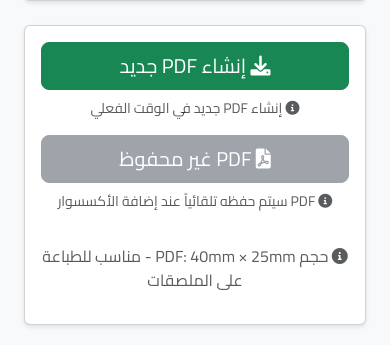
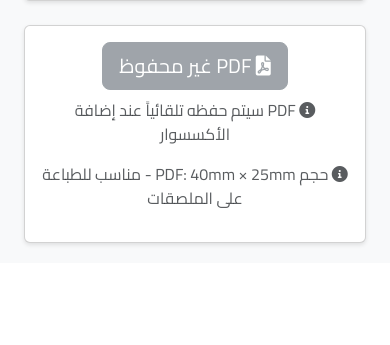
Before and after one commit to FLANsa/Alsaqri-site, a Python web app: template templates/print_accessory_barcode.html in a window 390 px wide. Shown: the part 771-1116 px from the top of the page. After the commit the page ends 1018 px from the top, so only its background shows below. Run offline with Jinja, Linux system fonts and the light colour scheme; the template is opened without the code that fills it, so the values that code supplies are empty.

Commit message:
Remove green 'Create New PDF' button from print_accessory_barcode.html - simplify interface to only show saved PDF download

```diff
--- a/templates/print_accessory_barcode.html
+++ b/templates/print_accessory_barcode.html
@@ -70,41 +70,27 @@
                 </div>
             </div>
 
-            <!-- Download PDF Buttons -->
+            <!-- Download PDF Button -->
             <div class="card mt-4">
                 <div class="card-body text-center">
-                    <div class="row">
-                        <div class="col-md-6">
-                            <a href="{{ url_for('download_accessory_barcode_pdf', barcode=accessory.barcode) }}"
-                               class="btn btn-success btn-lg w-100 mb-2">
-                                <i class="fas fa-download"></i> إنشاء PDF جديد
-                            </a>
-                            <p class="text-muted small">
-                                <i class="fas fa-info-circle"></i>
-                                إنشاء PDF جديد في الوقت الفعلي
-                            </p>
-                        </div>
-                        <div class="col-md-6">
                     {% if accessory.pdf_path %}
                         <a href="{{ url_for('download_saved_accessory_pdf', barcode=accessory.barcode) }}"
-                                   class="btn btn-primary btn-lg w-100 mb-2">
+                           class="btn btn-primary btn-lg">
                             <i class="fas fa-file-pdf"></i> تحميل PDF المحفوظ
                         </a>
-                                <p class="text-muted small">
+                        <p class="text-muted mt-2">
                             <i class="fas fa-check-circle"></i>
                             PDF محفوظ مسبقاً - أسرع في التحميل
                         </p>
                     {% else %}
-                                <button class="btn btn-secondary btn-lg w-100 mb-2" disabled>
+                        <button class="btn btn-secondary btn-lg" disabled>
                             <i class="fas fa-file-pdf"></i> PDF غير محفوظ
                         </button>
-                                <p class="text-muted small">
+                        <p class="text-muted mt-2">
                             <i class="fas fa-info-circle"></i>
                             PDF سيتم حفظه تلقائياً عند إضافة الأكسسوار
                         </p>
                     {% endif %}
-                        </div>
-                    </div>
                     <div class="mt-3">
                         <p class="text-muted">
                             <i class="fas fa-info-circle"></i>
```
Lines whose indentation alone changed are shown as unchanged.
